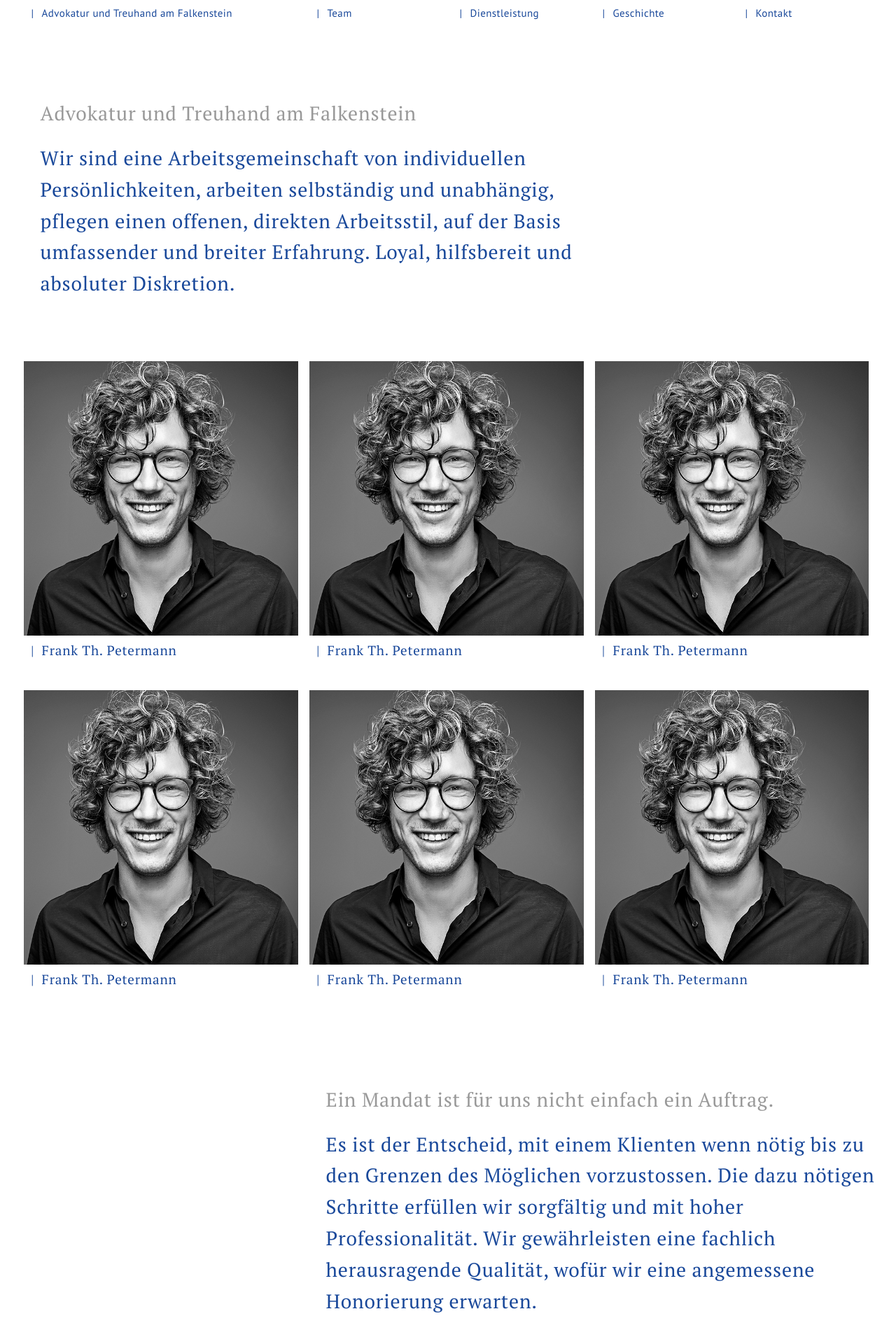
After one commit to timbukflow/falkenstein, a PHP site: page / in a window 1280 px wide. The commit adds this page. Shown: the top 1920 px of the page at 70% size. Run offline with PHP 8.4, Linux system fonts and the light colour scheme.

Commit message:
start accordion

```diff
--- a/css/main.css
+++ b/css/main.css
@@ -150,6 +150,13 @@ h1 span {
     cursor: pointer;
 }
 
+.content-accordion section {
+    position: relative;
+    padding: 8px;
+    margin-bottom: 0px;
+    cursor: pointer;
+}
+
 /* ==========================================================================
    nav
    ========================================================================== */
@@ -183,7 +190,7 @@ p.subnav-titel {
     width: 100%;
 }
 
-.topnav a:hover .hover-nav {
+.topnav a:hover .hover-nav, .nav:hover .hover-nav {
     padding-left: 5px;
 }
 
@@ -191,18 +198,19 @@ p.subnav-titel {
     padding-left: 5px;
 }
 
+
 .dropdown-nav {
     display: none;
 }
 
 .line {
-    width: 24px;
+    width: 26px;
     text-align: center;
     display: inline-block;
 }
 
 .line90deg {
-    width: 24px;
+    width: 26px;
     text-align: center;
     display: inline-block;
     -webkit-transform: rotate(90deg);
--- /dev/null
+++ b/index.php
@@ -0,0 +1,170 @@
+<!doctype html>
+<html xmlns="http://www.w3.org/1999/xhtml" lang="de-CH">
+<head>
+    <meta charset="utf-8">
+    <meta http-equiv="x-ua-compatible" content="ie=edge">
+    <title>Advokatur und Treuhand am Falkenstein</title>
+    <meta name="robots" content="all">
+    <meta name="robots" content="index, follow">
+    <meta name="author" content="Solarius Rosenberg">
+    <meta name="description" content="..."><!-- definieren -->
+    <meta name="keywords" content="Advokatur, Treuhand, Immobilien, Falkenstein, Frank Th. Petermann, Rolf W. Rempfler, Christa Rempfler, Debora Bilgeri, Andres Thürlimann, Tanja Ivanovic, Werner Rempfler, Maria Rempfler, Roger Schai,">
+    <meta name="apple-mobile-web-app-status-bar-style" content="black">
+    <meta name="apple-mobile-web-app-capable" content="yes">
+    <meta name="apple-mobile-web-app-title" content="Falkenstein.ag">
+    <meta name="viewport" content="width=device-width, initial-scale=1.0, user-scalable=0,">
+    <meta name="theme-color" content="#ffffff">
+    <meta property="og:type" content="business.business">
+    <meta property="og:title" content="Advokatur und Treuhand am Falkenstein">
+    <meta property="og:url" content="http://falkenstein.ag">
+    <meta property="og:image" content="..."><!-- definieren -->
+    <meta property="business:contact_data:street_address" content="Falkensteinstrasse 1">
+    <meta property="business:contact_data:locality" content="St.Gallen">
+    <meta property="business:contact_data:region" content="9016">
+    <meta property="business:contact_data:postal_code" content="9016">
+    <meta property="business:contact_data:country_name" content="Switzerland">
+
+    <link rel="apple-touch-icon" sizes="57x57" href="/apple-icon-57x57.png">
+    <link rel="apple-touch-icon" sizes="60x60" href="/apple-icon-60x60.png">
+    <link rel="apple-touch-icon" sizes="72x72" href="/apple-icon-72x72.png">
+    <link rel="apple-touch-icon" sizes="76x76" href="/apple-icon-76x76.png">
+    <link rel="apple-touch-icon" sizes="114x114" href="/apple-icon-114x114.png">
+    <link rel="apple-touch-icon" sizes="120x120" href="/apple-icon-120x120.png">
+    <link rel="apple-touch-icon" sizes="144x144" href="/apple-icon-144x144.png">
+    <link rel="apple-touch-icon" sizes="152x152" href="/apple-icon-152x152.png">
+    <link rel="apple-touch-icon" sizes="180x180" href="/apple-icon-180x180.png">
+    <link rel="icon" type="image/png" sizes="192x192"  href="/android-icon-192x192.png">
+    <link rel="icon" type="image/png" sizes="32x32" href="/favicon-32x32.png">
+    <link rel="icon" type="image/png" sizes="96x96" href="/favicon-96x96.png">
+    <link rel="icon" type="image/png" sizes="16x16" href="/favicon-16x16.png">
+    <link rel="manifest" href="/manifest.json">
+    <meta name="msapplication-TileColor" content="#ffffff">
+    <meta name="msapplication-TileImage" content="/ms-icon-144x144.png">
+    <meta name="theme-color" content="#ffffff">
+
+    <link rel="stylesheet" href="css/normalize.css">
+    <link rel="stylesheet" href="css/main.css">
+    <link href="https://fonts.googleapis.com/css?family=PT+Sans|PT+Serif" rel="stylesheet">
+</head>
+
+<body>
+    <header>
+        <nav class="topnav" id="myTopnav">
+            <div class="column-two"><a href="index.html" target="_top"><div class="line">&#x0007C;</div><span class="hover-nav">Advokatur und Treuhand am Falkenstein</span></a></div>
+            <div class="column-one dropdown"><a href="index.html" target="_top" ><div class="line">&#x0007C;</div><span class="hover-nav">Team</span></a>
+                <div class="dropdown-nav">
+                    <p class="subnav-titel"><span class="line90deg">&#x0007C;</span><span class="hover-nav">Advokatur</span></p>
+                    <a href="index.html" target="_top"><div class="line">&#x0007C;</div><span class="hover-nav">Frank Th. Petermann</span></a>
+                    <a href="index.html" target="_top"><div class="line">&#x0007C;</div><span class="hover-nav">Rolf W. Rempfler</span></a>
+                    <a href="index.html" target="_top"><div class="line">&#x0007C;</div><span class="hover-nav">Christa Rempfler</span></a>
+                    <a href="index.html" target="_top"><div class="line">&#x0007C;</div><span class="hover-nav">Debora Bilgeri</span></a>
+                    <a href="index.html" target="_top"><div class="line">&#x0007C;</div><span class="hover-nav">Andres Thürlimann</span></a>
+                    <a href="index.html" target="_top"><div class="line">&#x0007C;</div><span class="hover-nav">Tanja Ivanovic</span></a>
+                    <p class="subnav-titel"><span class="line90deg">&#x0007C;</span><span class="hover-nav">Treuhand</span></p>
+                    <a href="index.html" target="_top"><div class="line">&#x0007C;</div><span class="hover-nav">Werner Rempfler</span></a>
+                    <a href="index.html" target="_top"><div class="line">&#x0007C;</div><span class="hover-nav">Maria Rempfler</span></a>
+                    <a href="index.html" target="_top"><div class="line">&#x0007C;</div><span class="hover-nav">Roger Schai</span></a>
+                    <p class="subnav-titel"><span class="line90deg">&#x0007C;</span><span class="hover-nav">Sekretariat</span></p>
+                    <a href="index.html" target="_top"><div class="line">&#x0007C;</div><span class="hover-nav">Fabienne Frei</span></a>
+                    <a href="index.html" target="_top"><div class="line">&#x0007C;</div><span class="hover-nav">Franziska Sutter</span></a>
+                </div>
+            </div>
+            <div class="column-one dropdown"><a href="index.html" target="_top"><div class="line">&#x0007C;</div><span class="hover-nav">Dienstleistung</span></a>
+                 <div class="dropdown-nav">
+                    <a href="index.html" target="_top"><div class="line">&#x0007C;</div><span class="hover-nav">Advokatur</span></a>
+                    <a href="index.html" target="_top"><div class="line">&#x0007C;</div><span class="hover-nav">Treuhand</span></a>
+                    <a href="index.html" target="_top"><div class="line">&#x0007C;</div><span class="hover-nav">Sekretariat</span></a>
+                </div>
+            </div>
+            <div class="column-one"><a href="index.html" target="_top"><div class="line">&#x0007C;</div><span class="hover-nav">Geschichte</span></a></div>
+            <div class="column-one"><a href="index.html" target="_top"><div class="line">&#x0007C;</div><span class="hover-nav">Kontakt</span></a></div>
+        </nav>
+    </header>
+
+    <main class="main-container">
+        <section class="content-left column-four">
+            <h1><span>Advokatur und Treuhand am Falkenstein</span><br>Wir sind eine Arbeitsgemeinschaft von individuellen Persönlichkeiten, arbeiten selbständig und unabhängig, pflegen einen offenen, direkten Arbeitsstil, auf der Basis umfassender und breiter Erfahrung. Loyal, hilfsbereit und absoluter Diskretion.</h1>
+        </section>
+        <article>
+            <a class="content-nav column-two" href="index.html" target="_top">
+                <div class="container-img">
+                    <img class="img1" src="img/falkenstein-advokatur-frank-th-petermann-business.jpg" alt="frank" >
+                    <img class="img2" src="img/falkenstein-advokatur-frank-th-petermann-passion.jpg" alt="frank" >
+                </div>
+                <h3 class="nav">
+                    <div class="line">&#x0007C;</div><span class="hover-nav">Frank Th. Petermann</span>
+                </h3>
+            </a>
+            <a class="content-nav column-two" href="index.html" target="_top">
+                <div class="container-img">
+                    <img class="img1" src="img/falkenstein-advokatur-frank-th-petermann-business.jpg" alt="frank" >
+                    <img class="img2" src="img/falkenstein-advokatur-frank-th-petermann-passion.jpg" alt="frank" >
+                </div>
+                <h3 class="nav">
+                    <div class="line">&#x0007C;</div><span class="hover-nav">Frank Th. Petermann</span>
+                </h3>
+            </a>
+            <a class="content-nav column-two" href="index.html" target="_top">
+                <div class="container-img">
+                    <img class="img1" src="img/falkenstein-advokatur-frank-th-petermann-business.jpg" alt="frank" >
+                    <img class="img2" src="img/falkenstein-advokatur-frank-th-petermann-passion.jpg" alt="frank" >
+                </div>
+                <h3 class="nav">
+                    <div class="line">&#x0007C;</div><span class="hover-nav">Frank Th. Petermann</span>
+                </h3>
+            </a>
+            <a class="content-nav column-two" href="index.html" target="_top">
+                <div class="container-img">
+                    <img class="img1" src="img/falkenstein-advokatur-frank-th-petermann-business.jpg" alt="frank" >
+                    <img class="img2" src="img/falkenstein-advokatur-frank-th-petermann-passion.jpg" alt="frank" >
+                </div>
+                <h3 class="nav">
+                    <div class="line">&#x0007C;</div><span class="hover-nav">Frank Th. Petermann</span>
+                </h3>
+            </a>
+            <a class="content-nav column-two" href="index.html" target="_top">
+                <div class="container-img">
+                    <img class="img1" src="img/falkenstein-advokatur-frank-th-petermann-business.jpg" alt="frank" >
+                    <img class="img2" src="img/falkenstein-advokatur-frank-th-petermann-passion.jpg" alt="frank" >
+                </div>
+                <h3 class="nav">
+                    <div class="line">&#x0007C;</div><span class="hover-nav">Frank Th. Petermann</span>
+                </h3>
+            </a>
+            <a class="content-nav column-two" href="index.html" target="_top">
+                <div class="container-img">
+                    <img class="img1" src="img/falkenstein-advokatur-frank-th-petermann-business.jpg" alt="frank" >
+                    <img class="img2" src="img/falkenstein-advokatur-frank-th-petermann-passion.jpg" alt="frank" >
+                </div>
+                <h3 class="nav">
+                    <div class="line">&#x0007C;</div><span class="hover-nav">Frank Th. Petermann</span>
+                </h3>
+            </a>
+            <section class="content-right column-four">
+                <h1><span>Ein Mandat ist für uns nicht einfach ein Auftrag.</span><br>Es ist der Entscheid, mit einem Klienten wenn nötig bis zu den Grenzen des Möglichen vorzustossen. Die dazu nötigen Schritte erfüllen wir sorgfältig und mit hoher Professionalität. Wir gewährleisten eine fachlich herausragende Qualität, wofür wir eine angemessene Honorierung erwarten.</h1>
+            </section>
+            <section class="content-left column-four">
+                <h1><span>Nicht alles, was Tradition hat, ist sinnvoll.</span><br>Liberal und aufgeklärt stehen wir Forderungen, wie dem "Rückbesinnen auf alte Werte" skeptisch gegenüber. Wir lehnen Tradition jedoch nicht grundsätzlich ab. Das Traditionelle Taekwon-Do, welches auf den Eigenschaften jahrtausendealter asiatischer Kampfkünste aufbaut, beruht auf fünf Grundwerten, an denen auch wir unser Wirken ausrichten:</h1>
+            </section>
+        </article>
+        <article class="column-four content-accordion">
+            <section>
+                <h3 class="nav accordionButton"><div class="line">&#x0007C;</div><span class="hover-nav">Respekt</span></h3>
+                <p class="accordion-list"> Hallo ich bin ein Text</p>
+            </section>
+            <section>
+                <h3 class="nav accordionButton"><div class="line">&#x0007C;</div><span class="hover-nav">Respekt</span></h3>
+                <p class="accordion-list"> Hallo ich bin ein Text</p>
+            </section>
+        </article>
+    </main>
+
+  <script src="js/vendor/modernizr-3.6.0.min.js"></script>
+  <script src="https://code.jquery.com/jquery-3.3.1.min.js" integrity="sha256-FgpCb/KJQlLNfOu91ta32o/NMZxltwRo8QtmkMRdAu8=" crossorigin="anonymous"></script>
+  <script>window.jQuery || document.write('<script src="js/vendor/jquery-3.3.1.min.js"><\/script>')</script>
+  <script src="js/plugins.js"></script>
+  <script src="js/main.js"></script>
+
+</body>
+
+</html>
--- a/js/main.js
+++ b/js/main.js
@@ -13,7 +13,8 @@ $(document).ready(function () {
     // Accordion
 
     $('.accordionButton').click(function() {
-       $(this).children('.accordion-list')stop(true, true).show('slow');
+        $(this).siblings('.accordion-list').stop(true, true).slideToggle('slow');
+        $(this).children('.line').toggleClass('line90deg');
     });
 
 
```
